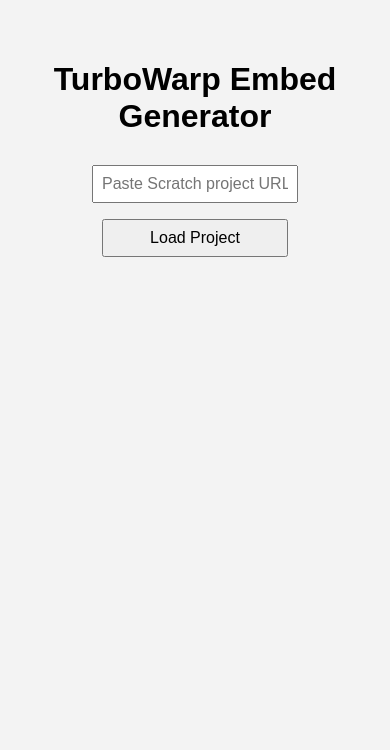
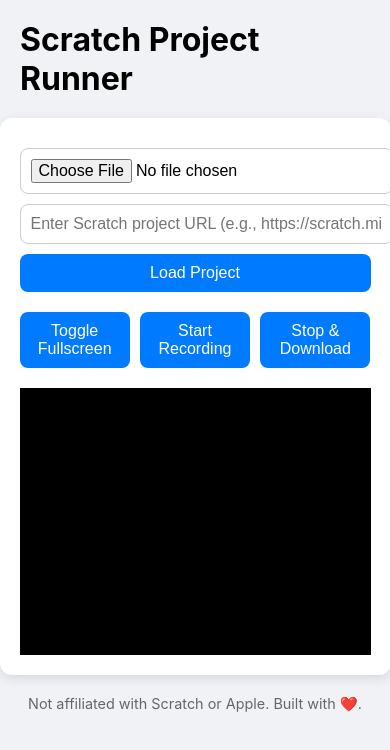
Before and after one commit to web-user-ab/sb123, a plain HTML site: page index.html in a window 390 px wide. Drawn offline with Linux system fonts and the light colour scheme.

Commit message:
Update index.html

```diff
--- a/index.html
+++ b/index.html
@@ -1,55 +1,185 @@
 <!DOCTYPE html>
 <html lang="en">
 <head>
-  <meta charset="UTF-8">
-  <title>TurboWarp Auto Embed</title>
+  <meta charset="UTF-8" />
+  <title>Scratch Project Runner</title>
+  <meta name="viewport" content="width=device-width, initial-scale=1.0" />
   <style>
     body {
-      font-family: Arial, sans-serif;
-      background: #f3f3f3;
-      padding: 2rem;
-      text-align: center;
+      font-family: -apple-system, BlinkMacSystemFont, 'Segoe UI', Roboto, Oxygen,
+        Ubuntu, Cantarell, 'Open Sans', 'Helvetica Neue', sans-serif;
+      background-color: #f0f2f5;
+      margin: 0;
+      padding: 0;
+      display: flex;
+      flex-direction: column;
+      align-items: center;
+    }
+    header {
+      margin: 20px;
+      font-size: 2em;
+      font-weight: bold;
+    }
+    .container {
+      width: 90%;
+      max-width: 800px;
+      background: #fff;
+      border-radius: 12px;
+      padding: 20px;
+      box-shadow: 0 4px 12px rgba(0, 0, 0, 0.1);
     }
     input, button {
-      padding: 0.5rem;
-      font-size: 1rem;
-      margin: 0.5rem;
-      width: 60%;
-      max-width: 500px;
+      width: 100%;
+      padding: 10px;
+      margin-top: 10px;
+      font-size: 1em;
+      border-radius: 8px;
+      border: 1px solid #ccc;
+    }
+    button {
+      background-color: #007aff;
+      color: white;
+      border: none;
+      cursor: pointer;
+    }
+    button:hover {
+      background-color: #005ecb;
+    }
+    #player-container {
+      margin-top: 20px;
+      width: 100%;
+      aspect-ratio: 4 / 3;
+      background-color: #000;
+      position: relative;
     }
     iframe {
-      margin-top: 2rem;
+      width: 100%;
+      height: 100%;
       border: none;
+    }
+    .controls {
+      display: flex;
+      gap: 10px;
+      margin-top: 10px;
+    }
+    .controls button {
+      flex: 1;
+    }
+    .footer {
+      margin: 20px;
+      font-size: 0.9em;
+      color: #666;
     }
   </style>
 </head>
 <body>
-
-  <h1>TurboWarp Embed Generator</h1>
-  <input type="text" id="scratchUrl" placeholder="Paste Scratch project URL here">
-  <br>
-  <button onclick="embedProject()">Load Project</button>
-
-  <div id="embedArea"></div>
+  <header>Scratch Project Runner</header>
+  <div class="container">
+    <input type="file" id="fileInput" accept=".sb,.sb2,.sb3" />
+    <input type="text" id="urlInput" placeholder="Enter Scratch project URL (e.g., https://scratch.mit.edu/projects/123456789/)" />
+    <button onclick="loadProject()">Load Project</button>
+    <div class="controls">
+      <button onclick="toggleFullscreen()">Toggle Fullscreen</button>
+      <button onclick="startRecording()">Start Recording</button>
+      <button onclick="stopRecording()">Stop & Download</button>
+    </div>
+    <div id="player-container">
+      <iframe id="player" src="" allowfullscreen></iframe>
+    </div>
+  </div>
+  <div class="footer">
+    Not affiliated with Scratch or Apple. Built with ❤️.
+  </div>
 
   <script>
-    function embedProject() {
-      const input = document.getElementById("scratchUrl").value;
-      const match = input.match(/projects\/(\d+)/);
+    const player = document.getElementById('player');
+    const fileInput = document.getElementById('fileInput');
+    const urlInput = document.getElementById('urlInput');
+    let mediaRecorder;
+    let recordedChunks = [];
 
-      if (!match) {
-        alert("Invalid Scratch project URL!");
+    function loadProject() {
+      const file = fileInput.files[0];
+      const url = urlInput.value.trim();
+      if (file) {
+        const reader = new FileReader();
+        reader.onload = function (e) {
+          const blob = new Blob([e.target.result], { type: file.type });
+          const blobUrl = URL.createObjectURL(blob);
+          player.src = `https://turbowarp.org/editor?project=${blobUrl}`;
+        };
+        reader.readAsArrayBuffer(file);
+      } else if (url) {
+        const match = url.match(/projects\/(\d+)/);
+        if (match) {
+          const id = match[1];
+          player.src = `https://turbowarp.org/${id}`;
+        } else {
+          alert('Please enter a valid Scratch project URL.');
+        }
+      } else {
+        alert('Please select a file or enter a project URL.');
+      }
+    }
+
+    function toggleFullscreen() {
+      const iframe = player;
+      if (iframe.requestFullscreen) {
+        iframe.requestFullscreen();
+      } else if (iframe.webkitRequestFullscreen) {
+        iframe.webkitRequestFullscreen();
+      } else if (iframe.msRequestFullscreen) {
+        iframe.msRequestFullscreen();
+      }
+    }
+
+    function startRecording() {
+      const iframe = player;
+      const iframeWindow = iframe.contentWindow;
+      const iframeDocument = iframe.contentDocument || iframeWindow.document;
+      const canvas = iframeDocument.querySelector('canvas');
+      if (!canvas) {
+        alert('Canvas not found. Please ensure the project is loaded.');
         return;
       }
+      const stream = canvas.captureStream(60);
+      mediaRecorder = new MediaRecorder(stream, { mimeType: 'video/webm' });
+      recordedChunks = [];
+      mediaRecorder.ondataavailable = function (e) {
+        if (e.data.size > 0) {
+          recordedChunks.push(e.data);
+        }
+      };
+      mediaRecorder.onstop = function () {
+        const blob = new Blob(recordedChunks, { type: 'video/webm' });
+        const url = URL.createObjectURL(blob);
+        const a = document.createElement('a');
+        a.href = url;
+        a.download = 'scratch-recording.webm';
+        a.click();
+        URL.revokeObjectURL(url);
+      };
+      mediaRecorder.start();
+      alert('Recording started.');
+    }
 
-      const projectID = match[1];
-      const embedURL = `https://turbowarp.org/${projectID}/embed`;
+    function stopRecording() {
+      if (mediaRecorder && mediaRecorder.state !== 'inactive') {
+        mediaRecorder.stop();
+        alert('Recording stopped. Downloading...');
+      } else {
+        alert('No recording in progress.');
+      }
+    }
 
-      document.getElementById("embedArea").innerHTML = `
-        <iframe src="${embedURL}" width="482" height="412" allowtransparency="true" scrolling="no" allowfullscreen></iframe>
-      `;
-    }
+    // Load project from URL parameter if present
+    window.addEventListener('DOMContentLoaded', () => {
+      const params = new URLSearchParams(window.location.search);
+      const projectId = params.get('project');
+      if (projectId) {
+        player.src = `https://turbowarp.org/${projectId}`;
+      }
+    });
   </script>
-
 </body>
 </html>
```
